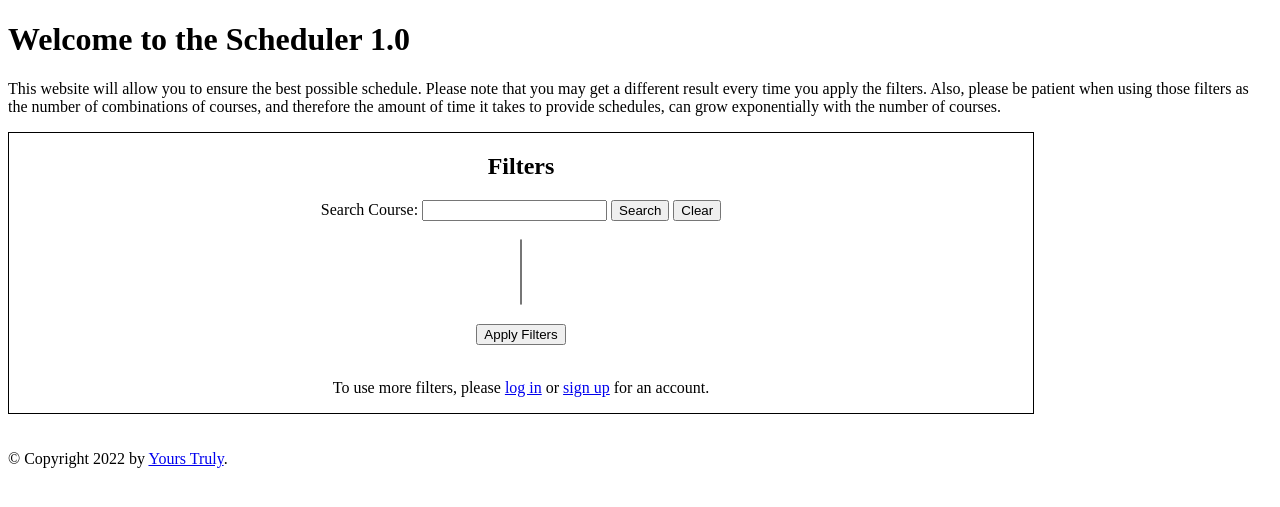
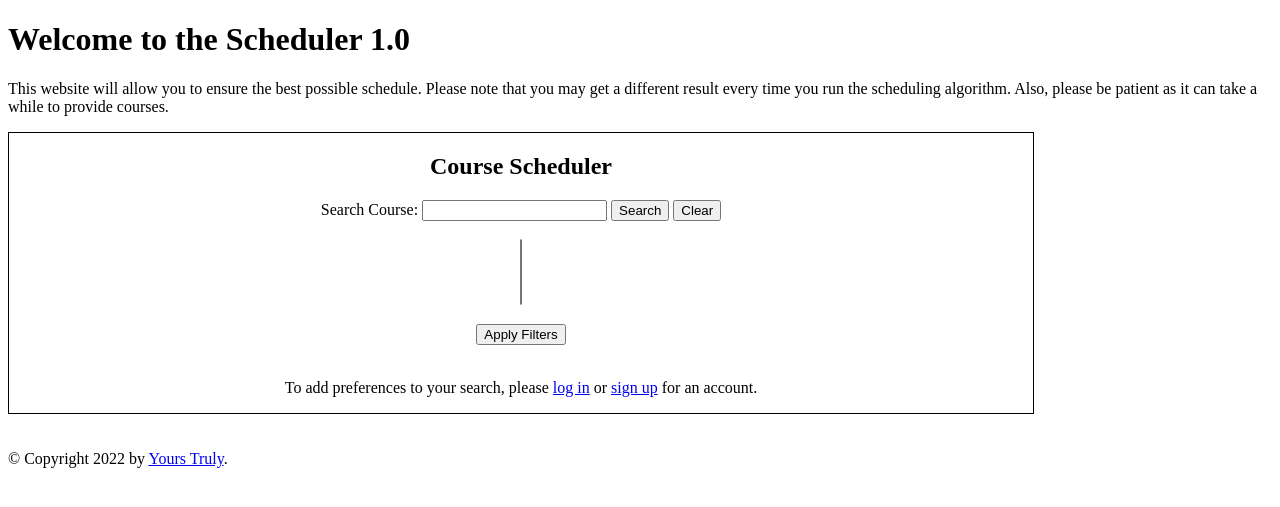
Before and after one commit to 21pxle/CourseScheduler, a Flask app: page / in a window 1280 px wide. Shown: the top 507 px of the page. Run offline with Flask 2, Linux system fonts and the light colour scheme; data that the repository does not hold is empty; parts of the project's set-up code (start-up, migrations or seed data) failed here and were passed over.

Commit message:
More Optimizations
Reducing the number of MySQL queries for one fitness function drops the amount of time by 1-2 orders of magnitude. Also reduced the average response time by introducing brute-force methods up to a certain number of possibilities and fixed some more bugs.

```diff
--- a/main.py
+++ b/main.py
@@ -35,11 +35,15 @@ def permanent_session():
 
 @app.before_request
 def load_student():
+    global available_intervals
     g.user = None
     student_id = session.get("student_id")
+    available_intervals = []
     if student_id:
         student = Student.query.get(student_id)
         g.user = student
+        available_intervals = [AvailableTimes.query.filter(AvailableTimes.student_id == g.user.id,
+                                                           AvailableTimes.day == x).all() for x in range(1, 6)]
 
 
 # The index route would provide the "basic" functionalities of the course selection.
@@ -55,6 +59,7 @@ def index():
                 results = guest_algorithm(courses)
             else:
                 results = genetic_algorithm(courses, 0.8)
+            page_num = 0
         if 'page' in request.form:
             if 'previous' in request.form:
                 page_num = max(0, page_num - 1)
@@ -65,10 +70,13 @@ def index():
 
     selected = [x for (x,) in Course.query.with_entities(Course.title)
                                     .filter(Course.id.in_(courses)).order_by(Course.id.asc()).all()]
+    selected_abbreviations = [x for (x,) in Course.query.with_entities(Course.abbreviation)
+                                                  .filter(Course.id.in_(courses)).order_by(Course.id.asc()).all()]
 
     return render_template('/index.html', courses=all_courses, selected_courses=selected,
                            query=display(results, page_num), page=page_num, end=min(25 * (page_num + 1), len(results)),
-                           num_pages=(len(results) + 24) // 25, results=results, user=g.user)
+                           num_pages=(len(results) + 24) // 25, results=results, user=g.user,
+                           selected_abbreviations=selected_abbreviations)
 
 
 @app.route('/login.html', methods=['POST', 'GET'])
@@ -126,29 +134,33 @@ def get_intervals(preferences):
     days = [key for key in result.keys()]
     day = 0
     # key: a string that has a day and a start/end trigger.
-    for i in [x for x in range(len(keys)) if x % 2 == 0]:
-        if not keys[i].startswith(days[day]):
+    for i in range(len(keys) // 2):
+        if not keys[2 * i].startswith(days[day]):
             day += 1
-        start = preferences[keys[i]]
-        end = preferences[keys[i + 1]]
+        start = preferences[keys[2 * i]]
+        end = preferences[keys[2 * i + 1]]
         result[days[day]].append([start, end])
 
     for d in days:
         # Sort by start time (the first time listed is the start time).
-        result[d] = sorted(result[d], key=lambda x: get_time(x[0]))
+        result[d] = sorted(result[d], key=lambda x: get_time_from_str(x[0]))
 
     return result
 
 
-def get_time(time):
-    hours, minutes = time.split(':')[:2]
+def get_time_from_str(time_str):
+    hours, minutes = time_str.split(':')[:2]
     return 60 * int(hours) + int(minutes)
+
+
+def get_time_in_minutes(time):
+    return 60 * time.hour + time.minute
 
 
 @app.route('/profile', methods=['POST', 'GET'])
 def profile():
     # Preferences
-    error = None
+    error, message = None, None
     if not g.user:
         return redirect(url_for("login"))
 
@@ -162,7 +174,7 @@ def profile():
         for key in intervals:
             for i in range(len(intervals[key]) - 1):
                 # An overlapping interval starts later than the earlier interval ends.
-                if get_time(intervals[key][i + 1][0]) < get_time(intervals[key][i][1]):
+                if get_time_from_str(intervals[key][i + 1][0]) < get_time_from_str(intervals[key][i][1]):
                     overlap = True
                     break
             else:
@@ -177,14 +189,15 @@ def profile():
                                                 start=interval[0], end=interval[1])
                     db.session.add(preference)
             db.session.commit()
+            message, error = "Your preferences have been successfully saved.", None
         else:
-            error = "Time intervals cannot overlap each other."
+            message, error = None, "Time intervals cannot overlap each other."
 
     # range(1, 6) refers to every number from 1 to 5, inclusive.
     prefs = [AvailableTimes.query.filter(AvailableTimes.student_id == g.user.id,
                                          AvailableTimes.day == x).all() for x in range(1, 6)]
     prefs = dict(enumerate(prefs, start=1))
-    return render_template('/profile.html', user=g.user, prefs=prefs, error=error)
+    return render_template('/profile.html', user=g.user, prefs=prefs, error=error, message=message)
 
 
 # The classes corresponding to the tables in the database are shown below.
@@ -391,7 +404,8 @@ def guest_algorithm(selected_courses):
             result.add((*genome,))
         trials += 1
 
-    return [(Schedule.query.filter(Schedule.id.in_(genome)).order_by(Schedule.id.asc()).all(), 100) for genome in result]
+    return [(Schedule.query.filter(Schedule.id.in_(genome)).order_by(Schedule.id.asc()).all(), 100) for genome in
+            result]
 
 
 def display(query, page=0):
@@ -411,21 +425,45 @@ def chunks(lst, n):
 
 # Genome: A list of numbers that concern the course IDs.
 # Gene: The ID of that specific course
-def brute_force(lst):
+def brute_force(lst, alpha):
     # The brute-force approach is the most straightforward.
     # It is used when there is a sufficiently small number
     # of combinations of courses (order less than ~50k).
-    lst_courses = [Schedule.query.filter(Schedule.course_id == course_id).all() for course_id in lst]
+    global all_ratings
+
+    ratings = Review.query.with_entities(Review.professor_id, db.func.avg(Review.rating).label('average'),
+                                         db.func.count(Review.rating).label('count')).group_by(
+        Review.professor_id).all()
+    ratings = [(prof_id, float(rating), count) for (prof_id, rating, count) in ratings]
+    prof_adj_ratings = [
+        (prof_id, rating, (rating * count + 9.604 - 1.96 * math.sqrt(count * rating * (5 - rating) + 24.01))
+         / (count + 3.8416)) for (prof_id, rating, count) in ratings]
+    all_ratings = [(prof_id, round(adj_rating, 3) + 0.0001 * round(rating, 3))
+                   for (prof_id, rating, adj_rating) in prof_adj_ratings]
+
+    ratings_list = [rating for (_, rating) in all_ratings]
+    r = max(ratings_list) - min(ratings_list)
+    if r > 0:
+        ratings_list = (np.array(ratings_list) - min(ratings_list)) / r  # Normalize between 0 and 1.
+        all_ratings = [(x, y) for (x, y) in zip(all_professors, ratings_list)]
+    else:
+        all_ratings = [(prof.id, 1) for prof in all_professors]
+
+    lst_courses = [[x for (x,) in Schedule.query.with_entities(Schedule.id).filter(
+        Schedule.course_id == course).all()] for course in lst]
     population = list(itertools.product(*lst_courses))
 
     # This parameter should change according to the preferences.
     # For more details, please refer to the fitness function.
-    scores = [fitness(genome, 0.8) for genome in population]
+    scores = [fitness(list(genome), alpha) for genome in population]
     possibilities = list(filter(lambda x: x[1] > 0, list(zip(population, scores))))
     possibilities = sorted(possibilities, key=lambda x: x[1], reverse=True)
-
-    # Take the top 5 solutions.
-    return possibilities[:5]
+    max_score = max(scores)
+    # Take the top N solutions.
+    result = dict(itertools.takewhile(lambda x: x[1] >= 0.95 * max_score, possibilities))
+    return [(genome, round(score, 1)) for genome, score in zip([Schedule.query.filter(Schedule.id.in_(genome))
+                                                               .order_by(Schedule.id.asc()).all()
+                                                                for genome in result.keys()], list(result.values()))]
 
 
 # Rules: A list of numbers that govern the number of sections with the specific course ID.
@@ -481,25 +519,25 @@ def relative_rating(genome, professors):
 def fitness(genome, alpha):
     # Each gene represents one section ID. The availability of a person is a dict of intervals, which each consist of
     # a start time and an end time. It also requires the user to be registered.
+    global all_schedules, available_intervals
+    # start_time = datetime.now()
+
     intervals = {'monday': [], 'tuesday': [], 'wednesday': [], 'thursday': [], 'friday': []}
     days = [key for key in intervals.keys()]
-    professors = []
     # Special cases of alpha
     # Every gene will have their intervals added to the dict shown above.
-    schedules = Schedule.query.filter(Schedule.id.in_(genome)).all()
+    schedules = [all_schedules[schedule_id] for schedule_id in genome]
+    professors = [schedule.professor_id for schedule in schedules]
 
-    course_time = timedelta(0)
-    today = date.today()
+    course_time = 0
     for schedule in schedules:
-        professors.append(schedule.professor_id)
         scheduled_days = [schedule.mondays, schedule.tuesdays, schedule.wednesdays,
                           schedule.thursdays, schedule.fridays]
-        course_time += (datetime.combine(today, schedule.end) -
-                        datetime.combine(today, schedule.start)) * sum(scheduled_days)
-        for day_num, scheduled in enumerate(scheduled_days):
+        course_time += (get_time_in_minutes(schedule.end) - get_time_in_minutes(schedule.start)) * sum(scheduled_days)
+        for (day, scheduled) in zip(days, scheduled_days):
             if scheduled:
-                intervals[days[day_num]].append([schedule.start, 'S'])  # Mark as start of interval
-                intervals[days[day_num]].append([schedule.end, 'E'])  # Mark as end of interval
+                intervals[day].append([schedule.start, 'S'])  # Mark as start of interval
+                intervals[day].append([schedule.end, 'E'])  # Mark as end of interval
 
     if not len(schedules):
         raise TypeError('No course section found. Please try again.')
@@ -515,8 +553,6 @@ def fitness(genome, alpha):
     if alpha == 0:
         return relative_rating(genome, professors)
 
-    available_intervals = [AvailableTimes.query.filter(AvailableTimes.student_id == g.user.id,
-                                                       AvailableTimes.day == x).all() for x in range(1, 6)]
     for i in range(5):
         for interval in available_intervals[i]:
             intervals[days[i]].append([interval.start, "S"])
@@ -525,18 +561,17 @@ def fitness(genome, alpha):
     for day in intervals:
         intervals[day] = sorted(intervals[day], key=lambda x: x[0])
     # Availability overlap should be maximized.
-    overlap = timedelta(0)
-
+    overlap = 0
     count = 0
 
     for key in intervals:
         for idx, interval in enumerate(intervals[key]):
             # An overlapping interval starts later than the earlier interval ends.
             if count > 1:
-                overlap += datetime.combine(today, interval[0]) \
-                           - datetime.combine(today, intervals[key][idx - 1][0])
+                overlap += get_time_in_minutes(interval[0]) - get_time_in_minutes(intervals[key][idx - 1][0])
             count += 1 if interval[1] == "S" else -1
 
+    # print(f"Takes {datetime.now() - start_time} to evaluate one fitness function.")
     # Short-circuiting operation since it's moot that ratings are unnecessary.
     if alpha == 1:
         return 100 * overlap / course_time
@@ -556,15 +591,24 @@ def genetic_algorithm(selected_courses, alpha):
     # For smaller problem sizes, brute forcing would work better than genetic algorithms
     # because the speed advantage is less than that of brute force.
 
-    global all_ratings
+    result, rules = [], [[x for (x,) in Schedule.query.with_entities(Schedule.id)
+                                                .filter(Schedule.course_id == course).all()]
+                         for course in selected_courses]
 
-    result, rules = [], [[x for (x,) in
-                          Schedule.query.with_entities(Schedule.id).filter(Schedule.course_id == course).all()]
-                         for course in selected_courses]
+    possibilities, i = 1, 0
+    for rule in rules:
+        possibilities *= len(rule)
+        # When the number of possibilities is ~500k, the speed of the genetic
+        # algorithm is comparable to that of the brute force algorithm.
+        if possibilities > 500000:
+            break
+    else:
+        return brute_force(selected_courses, alpha)
 
     ratings = Review.query.with_entities(Review.professor_id, db.func.avg(Review.rating).label('average'),
                                          db.func.count(Review.rating).label('count')).group_by(
         Review.professor_id).all()
+    global all_ratings
     ratings = [(prof_id, float(rating), count) for (prof_id, rating, count) in ratings]
     prof_adj_ratings = [
         (prof_id, rating, (rating * count + 9.604 - 1.96 * math.sqrt(count * rating * (5 - rating) + 24.01))
@@ -581,14 +625,18 @@ def genetic_algorithm(selected_courses, alpha):
         all_ratings = [(prof.id, 1) for prof in all_professors]
 
     population = [[random.choice(rule) for rule in rules] for _ in range(500)]
-    for i in range(100):
+    start_time = datetime.now()
+    for i in range(500):
         scores = [fitness(genome, alpha) for genome in population]
 
         # Fitness score will be between 0 and 100.
         scoreboard = {tuple(k): v for (k, v) in sorted(list(zip(population, scores)), key=lambda x: x[1], reverse=True)}
         population, scores = [list(k) for k in scoreboard.keys()], list(scoreboard.values())
-        print(f'Iteration {i}, {scoreboard[next(iter(scoreboard))]}')
-        # Prematurely end the loop if the top result has a 98% or higher match rating.
+        if i % 100 == 99:
+            print(f'{datetime.now() - start_time}s to evaluate 100 generations')
+            print(f'Iteration {i + 1}, {scoreboard[next(iter(scoreboard))]}')
+            start_time = datetime.now()
+        # Prematurely add the top solutions if the fitness function is within 5% of optimal solution.
         if scoreboard[next(iter(scoreboard))] >= 98:
             break
 
@@ -617,7 +665,9 @@ def genetic_algorithm(selected_courses, alpha):
         population = [list(x) for x in list(scoreboard)[:100] + offspring]
         if len(population) > 500:
             population.pop()
-    # Return the best fits if they are close enough to the solution.
+    # Return the best fits if they are close enough to the solution. There is a chance
+    # that a lower match rate will give a better schedule than a higher match rate as long
+    # as not much is being sacrificed.
     scores = [fitness(genome, alpha) for genome in population]
     scoreboard = sorted(list(zip([tuple(genome) for genome in population], scores)), key=lambda x: x[1], reverse=True)
     max_score = scoreboard[0][1]
@@ -628,6 +678,9 @@ def genetic_algorithm(selected_courses, alpha):
 
 
 all_ratings = []
+all_schedules = Schedule.query.all()
+all_schedules = {schedule.id: schedule for schedule in all_schedules}
+available_intervals = []
 
 if __name__ == '__main__':
     app.run()
--- a/static/css/home.css
+++ b/static/css/home.css
@@ -1,4 +1,4 @@
-.filter, .result {
+.scheduler, .result {
     border: 1px solid black;
     text-align: center;
     width: 80vw;
--- a/templates/index.html
+++ b/templates/index.html
@@ -10,12 +10,10 @@
 {% block content %}
 <h1>Welcome to the Scheduler 1.0</h1>
 <p>This website will allow you to ensure the best possible schedule. Please note that you may get a different result
-    every time you apply the filters. Also, please be patient when using those filters as the number of combinations of
-    courses, and therefore the amount of time it takes to provide schedules, can grow exponentially with the number
-    of courses.</p>
-<div class="filter">
+    every time you run the scheduling algorithm. Also, please be patient as it can take a while to provide courses.</p>
+<div class="scheduler">
     <form method="post">
-        <h2>Filters</h2>
+        <h2>Course Scheduler</h2>
         <label for="filter">Search Course: </label><input type="text" id="filter"/>
         <button type="button" id="search" onclick="applySearchFilter();">Search</button>
         <button type="button" id="clear" onclick="clearSearchFilter();">Clear</button><br><br>
@@ -42,7 +40,8 @@
         <button type="button">Clear Filters</button><br><br>-->
         <input type="submit" value="Apply Filters" /><br><br>
         {% if not user %}
-        <p>To use more filters, please <a href="login.html">log in</a> or <a href="signup.html">sign up</a> for an account.</p>
+        <p>To add preferences to your search, please <a href="login.html">log in</a> or
+            <a href="signup.html">sign up</a> for an account.</p>
         {% else %}
         <input type="submit" value="Edit Preferences" name="prefs" />
         {% endif %}
```
Also changed, not shown: templates/profile.html (+9 -6 lines).
